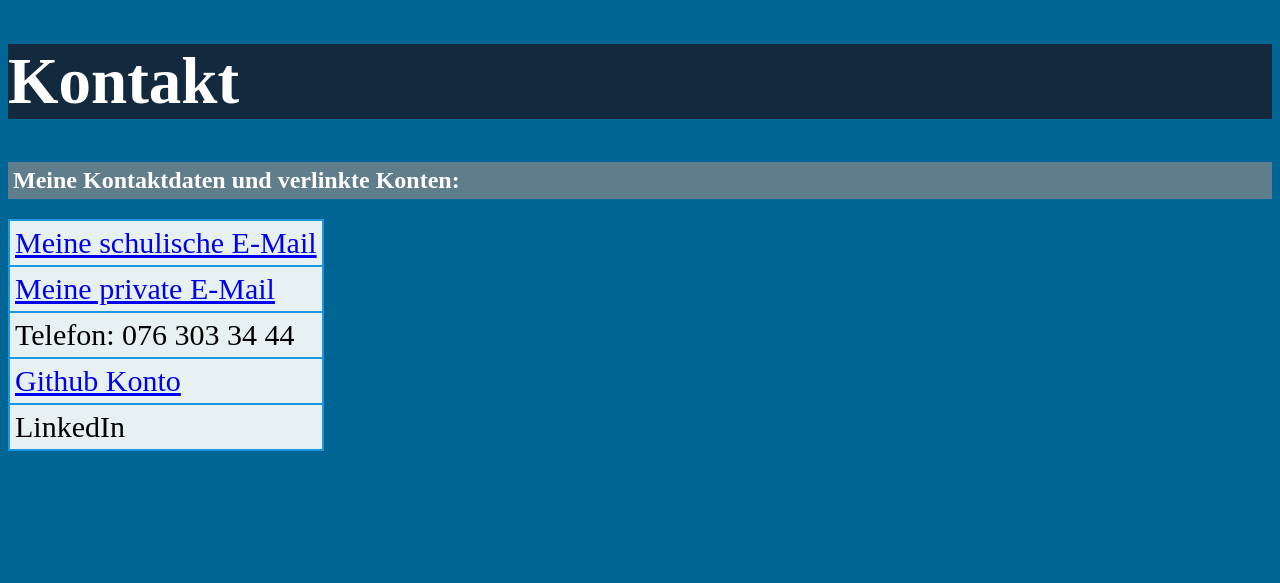
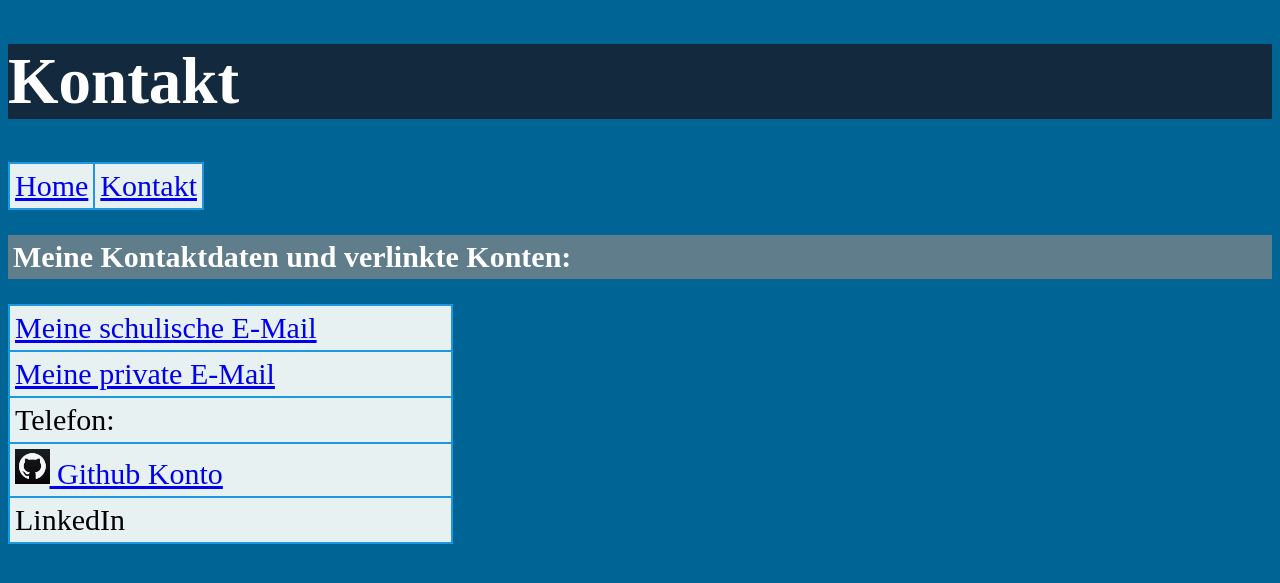
Before and after one commit to anticN/anticN.github.io, a PHP site: page /Kontakt.html in a window 1280 px wide. Shown: the top 583 px of the page. Run offline with PHP 8.4, Linux system fonts and the light colour scheme.

Commit message:
giticon added and a bit more

```diff
--- a/Kontakt.html
+++ b/Kontakt.html
@@ -8,8 +8,13 @@
     </head>
     <body>
         <h1 class = "title">Kontakt</h1>
-
-        <h2>Meine Kontaktdaten und verlinkte Konten:</h2>
+        <table>
+            <tr>
+              <td><a href="index.html" title="Home">Home</td>
+              <td><a href="Kontakt.html" title="Kontakt">Kontakt</a></td>
+            </tr>
+          </table>
+        <h2 style="font-size: 30px;">Meine Kontaktdaten und verlinkte Konten:</h2>
         <table>
             <tr>
                 <td><a href="mailto:anticn@bzz.ch" title="Mail an anticn@bzz.ch">Meine schulische E-Mail</a></td>
@@ -18,10 +23,10 @@
                 <td><a href="mailto:n.antic@virine.com" title="Mail an n.antic@virine.com">Meine private E-Mail</a></td>
             </tr>
             <tr>
-                <td>Telefon: 076 303 34 44 </td>
+                <td>Telefon: </td>
             </tr>
             <tr>
-                <td><a href="https://github.com/anticN" title="Mein Github"> Github Konto</a></td>
+                <td><a href="https://github.com/anticN" title="Mein Github"><img src=  gitlogo.png style="width: 8%;" alt="Github"> Github Konto</a></td>
             </tr>
             <tr>
                 <td>LinkedIn</td>
--- a/main.css
+++ b/main.css
@@ -4,6 +4,7 @@
     color: #ffffff;
 }
 h2 {
+    font-size: 40px;
     padding: 5px;
     background-color: #607d8b;
     color: #ffffff
@@ -22,3 +23,7 @@ td {
     color: #000000;
     font-size: 30px;
 }
+p {
+    font-size: 25px;
+    color: #ffffff;
+}
```
Also changed, not shown: index.html (+3 -6 lines), gitlogo.PNG (added).
